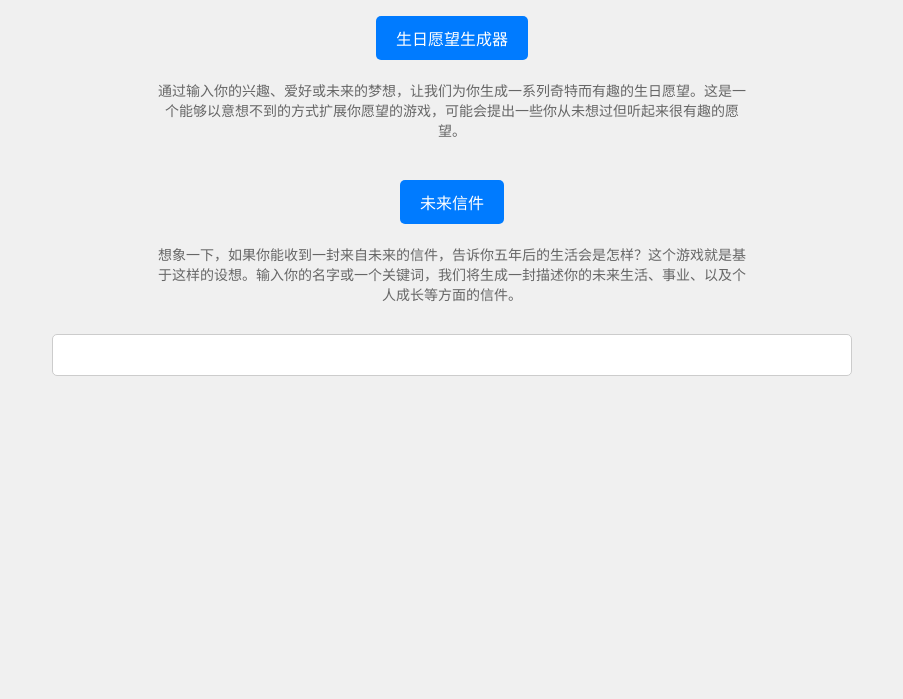
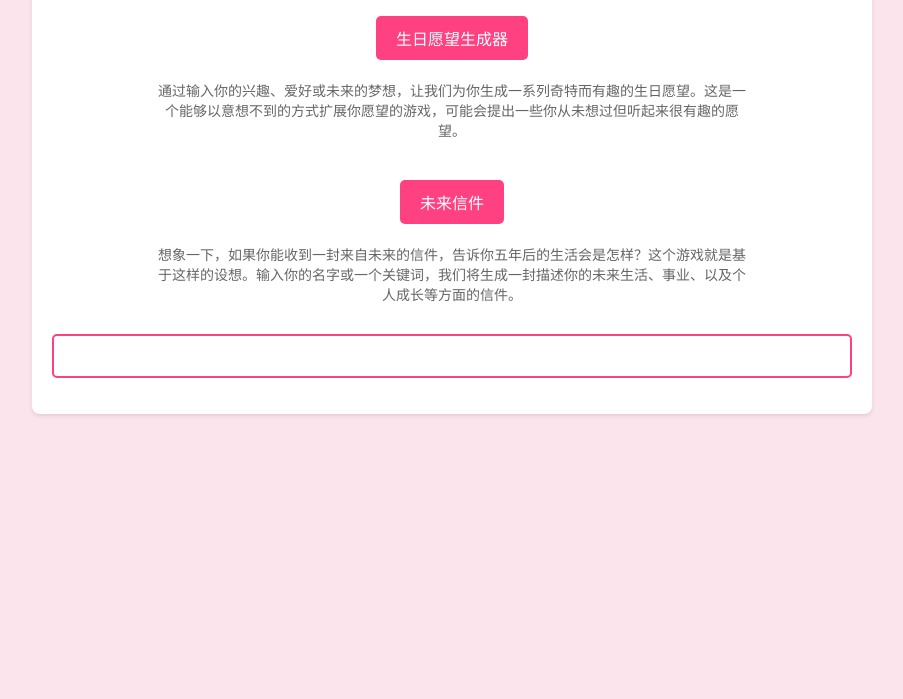
Before and after one commit to 3258089958/birthday-master, a website: page games.html in a window 1280 px wide. Shown: the part 101-800 px from the top of the page, without its empty margins (188-1091 px from the left). Drawn offline with Linux system fonts and the light colour scheme.

Commit message:
Update games.css

```diff
--- a/games.css
+++ b/games.css
@@ -2,8 +2,8 @@ body, html {
     margin: 0;
     padding: 0;
     font-family: Arial, sans-serif;
-    background-color: #f0f0f0;
-    color: #333;
+    background-color: #FCE4EC; /* 浅粉色背景 */
+    color: #444; /* 深色文字，以便阅读 */
 }
 
 .container {
@@ -11,10 +11,14 @@ body, html {
     margin: auto;
     padding: 20px;
     text-align: center;
+    background-color: #ffffff;
+    box-shadow: 0 2px 4px rgba(0,0,0,0.1);
+    border-radius: 8px;
+    overflow: hidden;
 }
 
 .title {
-    color: #007BFF;
+    color: #FF4081; /* 更明亮的颜色 */
     margin-bottom: 20px;
 }
 
@@ -31,12 +35,14 @@ body, html {
     cursor: pointer;
     border-radius: 5px;
     font-size: 16px;
+    background-color: #FF4081;
+    color: white;
+    transition: background-color 0.3s ease;
 }
 
 .game-button:hover {
     background-color: #0056b3;
 }
-
 .input-section {
     margin-bottom: 20px;
 }
@@ -59,6 +65,9 @@ body, html {
     cursor: pointer;
     border-radius: 5px;
     font-size: 16px;
+    background-color: #FF4081;
+    color: white;
+    transition: background-color 0.3s ease;
 }
 
 .submit-button:hover {
@@ -66,15 +75,16 @@ body, html {
 }
 
 .game-output {
-    background-color: #fff;
-    border: 1px solid #ccc;
     border-radius: 5px;
     padding: 20px;
     margin-top: 20px;
+    background-color: #fff;
+    border: 2px solid #FF4081;
 }
 .game-description {
     margin-bottom: 30px;
     text-align: center;
+    color: #666;
 }
 
 .description {
@@ -85,3 +95,10 @@ body, html {
     margin-left: auto;
     margin-right: auto; /* 确保描述文字在容器中居中 */
 }
+/* 新增装饰性背景元素样式 */
+.decorative-element {
+    position: fixed;
+    top: 20px;
+    left: 20px;
+    opacity: 0.5;
+}
```
